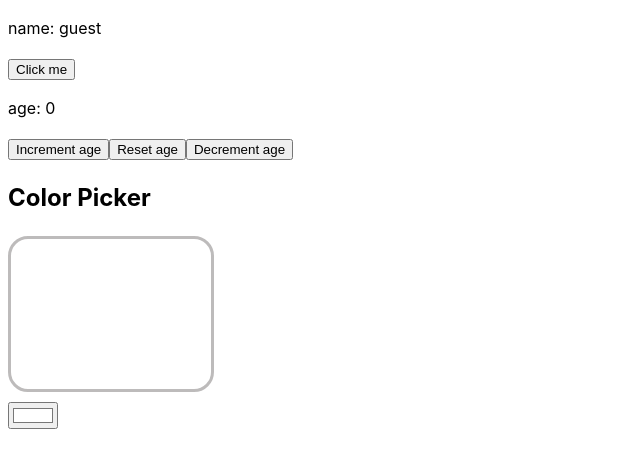
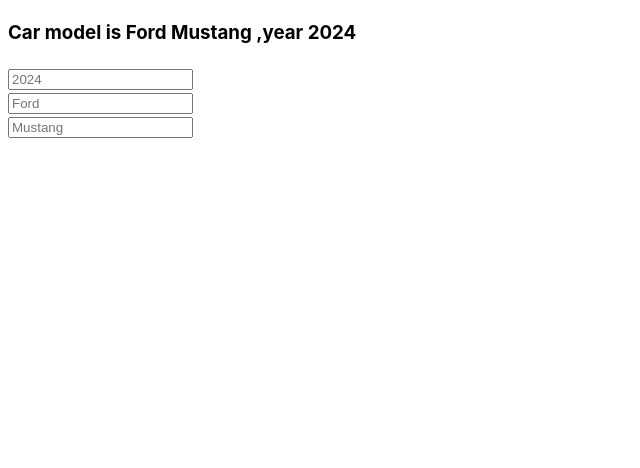
Before and after one commit to rakeshcooper/React_practice, a React (Vite) app: page / in a window 1280 px wide. Shown: the top 468 px of the page, without its empty margins (0-640 px from the left). Built offline with nearby package versions, Linux system fonts and the light colour scheme.

Commit message:
update object

```diff
--- a/src/App.jsx
+++ b/src/App.jsx
@@ -6,6 +6,7 @@ import List from "./assets/List.jsx"
 import Component from "./assets/component.jsx"
 import Mycomponent from "./assets/Mycomponent.jsx"
 import Colorpicker from "./assets/Colorpicker.jsx"
+import Updateobject from "./assets/Updateobject.jsx"
 
 function App() {
     const fruits = [{id:0, name:"apple", calories: 95},
@@ -28,10 +29,11 @@ function App() {
         <UserGreeting name="cooper" isLoggedin={true}/>
         {fruits.length > 0 && <List item={fruits} category="fruits"/>}
         {Vegetables.length > 0 && <List item={Vegetables} category="Vegetables"/>}
-        <Mycomponent />    */}
+        <Mycomponent />
+        <Component />
+        <Colorpicker />   */}
+        <Updateobject />
 
-        <Component />
-        <Colorpicker />
     </> )
 }
 
--- /dev/null
+++ b/src/assets/Updateobject.jsx
@@ -0,0 +1,34 @@
+import { useState } from "react"
+
+function Updateobject(){
+
+    const [car, setCar] = useState({make:"Ford",
+        year:2024,
+        model:"Mustang"
+    })
+
+    const changeyearHandler = (e) => {
+        setCar(c => ({...c, year:e.target.value}))
+    }
+    const changemakeHandler = (e) => {
+        setCar(c => ({...c, make:e.target.value}))
+    }
+    const changemodelHandler = (e) => {
+        setCar(c => ({...c, model:e.target.value}))
+    }
+
+    return(
+        <div>
+            <h3>Car model is {car.make} {car.model} ,year {car.year}</h3>
+            <div>
+            <input type="number" placeholder={car.year} onChange={changeyearHandler}/><br />
+            <input type="text" placeholder={car.make} onChange={changemakeHandler}/><br />
+            <input type="text" placeholder={car.model} onChange={changemodelHandler}/>
+            </div>
+        </div>
+
+    )
+
+}
+
+export default Updateobject
```
